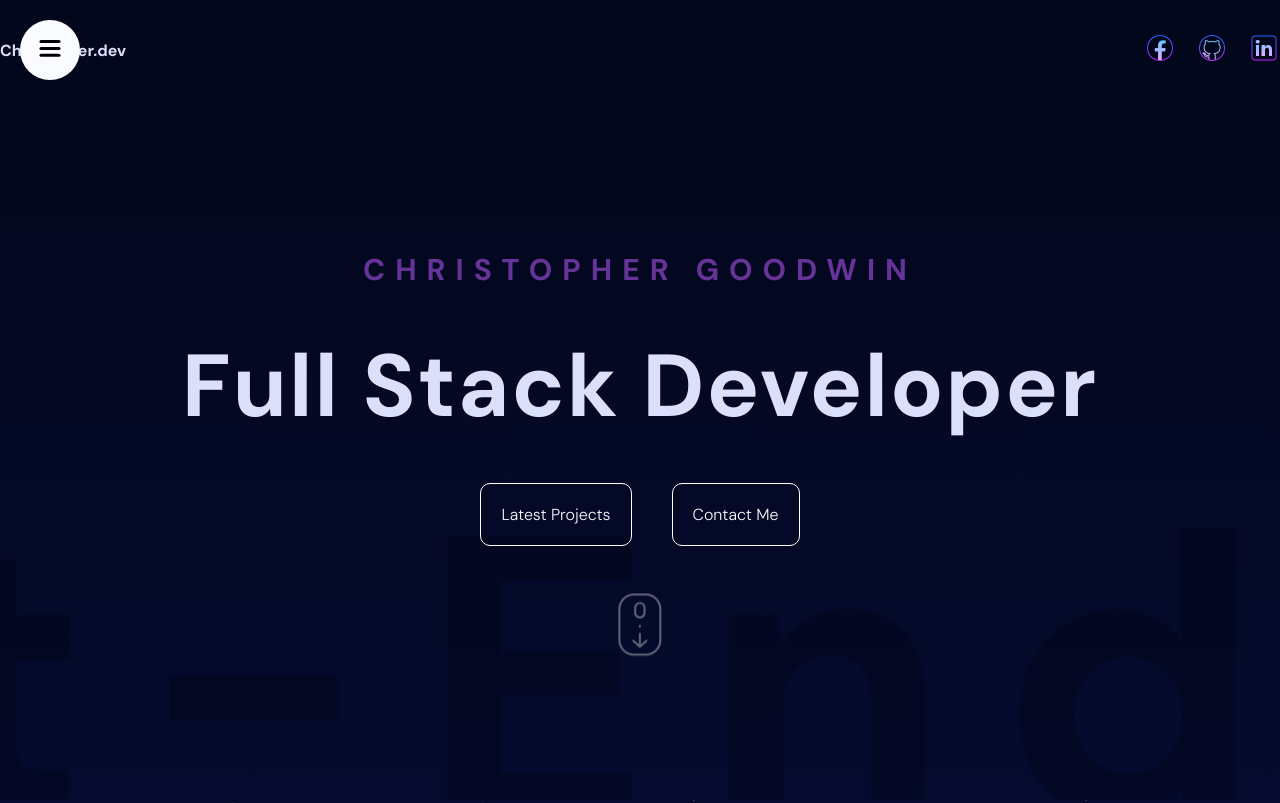
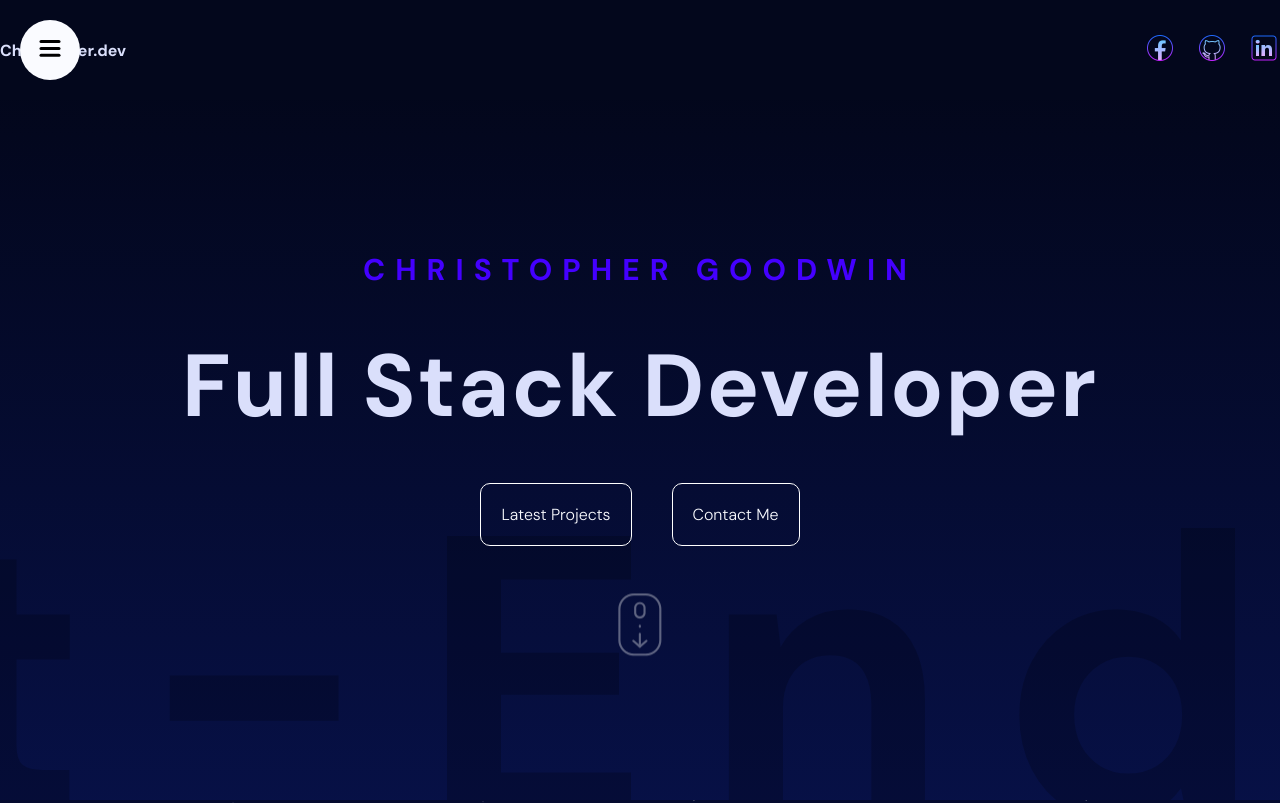
Before and after one commit to finitehorizons/vite-portfolio, a React (Vite) app: page / in a window 1280 px wide. Shown: the top 803 px of the page. Built offline with nearby package versions, Linux system fonts and the light colour scheme.

Commit message:
Update hero.scss
style: adjusted gradients and header colors

```diff
--- a/src/components/Hero/hero.scss
+++ b/src/components/Hero/hero.scss
@@ -2,7 +2,9 @@
 
 .hero {
     height: calc(100vh - 100px);
-    background: linear-gradient(180deg, hsl(231, 82%, 6%), hsl(231, 82%, 10%));
+    background: linear-gradient(180deg, hsl(231, 82%, 6%), hsl(231, 82%, 15%));
+    background-size: cover;
+
     overflow: hidden;
     position: relative;
 
@@ -25,7 +27,7 @@
         h2 {
             z-index: 999;
             font-size: 30px;
-            color: rebeccapurple;
+            color: rgb(68, 0, 255);
             letter-spacing: 10px;
             text-transform: uppercase;
         }
```
